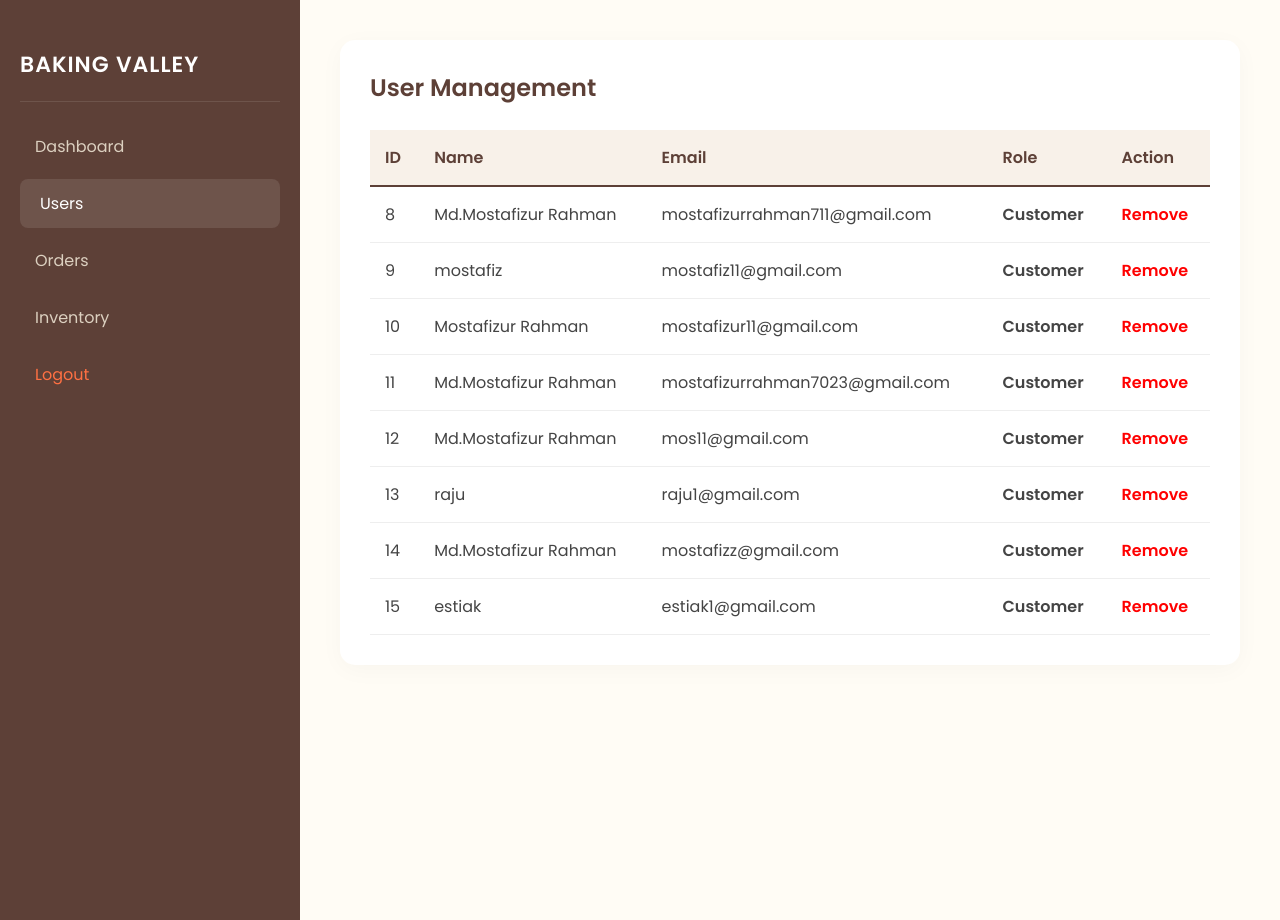
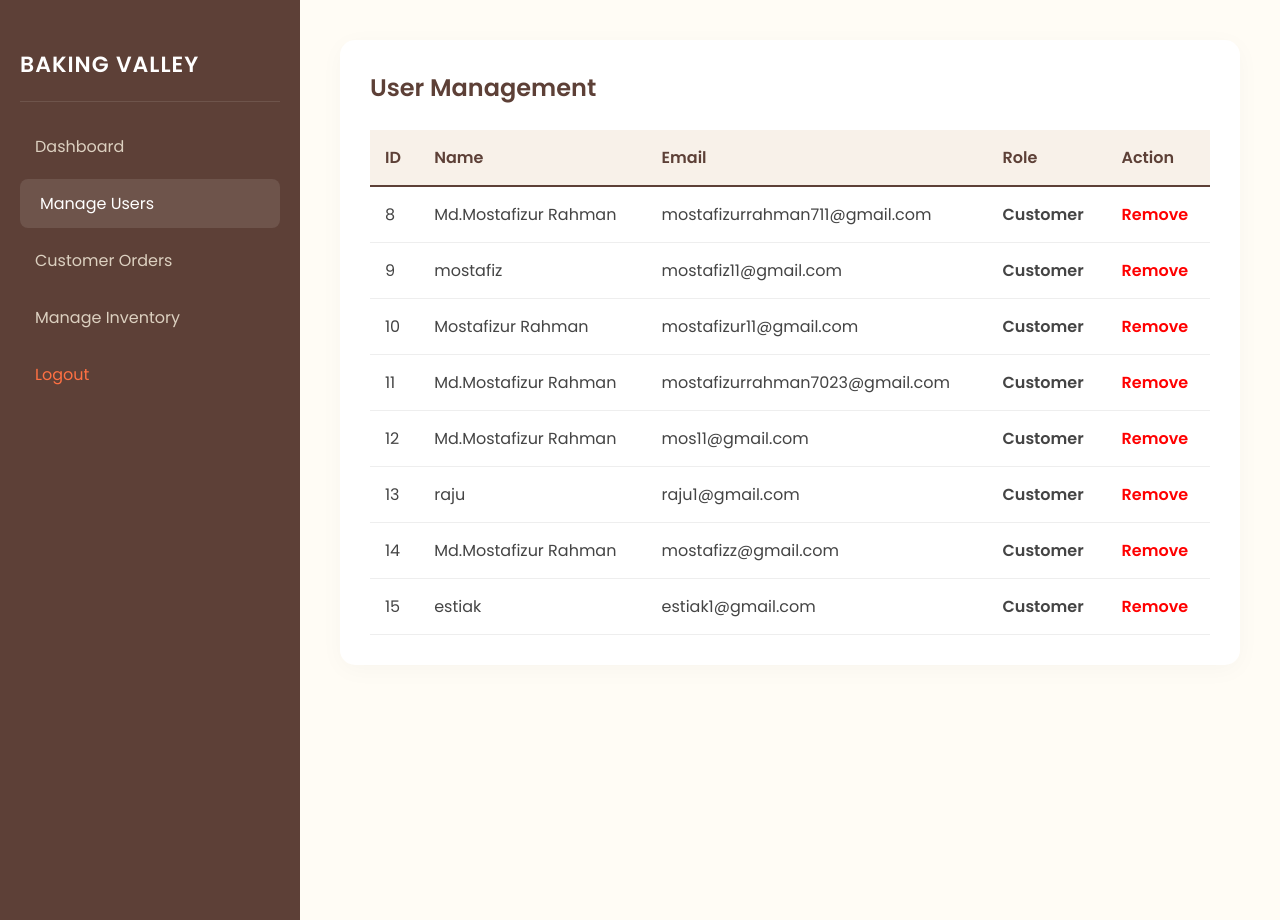
Before and after one commit to rauf105/ONLINEBAKERY, a PHP site: page /View/manage_users.php in a window 1280 px wide. Run offline with PHP 8.4, Linux system fonts and the light colour scheme; a user stored in the database is signed in; data comes from the database, SQL or seed files in the repository.

Commit message:
admin dashboard

```diff
--- a/View/customer_orders.php
+++ b/View/customer_orders.php
@@ -18,8 +18,8 @@ if(!isset($_SESSION['role']) || $_SESSION['role'] != 'Admin') {
         <h2>BAKING VALLEY</h2>
         <a href="admin.php">Dashboard</a>
         <a href="manage_users.php">Users</a>
-        <a href="customer_orders.php" class="active">Orders</a>
-        <a href="manage_inventory.php">Inventory</a>
+        <a href="customer_orders.php" class="active">Customer Orders</a>
+        <a href="manage_inventory.php">Manage Inventory</a>
         <a href="../Controller/logout.php" style="color:#ff7043">Logout</a>
     </div>
 
--- a/View/manage_inventory.php
+++ b/View/manage_inventory.php
@@ -61,9 +61,9 @@ if(isset($_POST['add_product'])) {
 
     <div class="sidebar">
         <h3>BAKING VALLEY</h3>
-        <p style="font-size: 12px; color: #bc8f8f;">Administrator Panel</p>
+        <p style="font-size: 12px; color: #bc8f8f;">Admin Panel</p>
         <hr style="opacity: 0.1;">
-        <a href="admin.php">Dashboard Home</a>
+        <a href="admin.php">Dashboard</a>
         <a href="customer_orders.php">Customer Orders</a>
         <a href="manage_inventory.php" class="active">Manage Inventory</a>
         <a href="manage_users.php">Manage Users</a> <a href="../Controller/logout.php" style="color: #ffab91; margin-top: 20px; display: block;">Logout</a>
@@ -79,7 +79,7 @@ if(isset($_POST['add_product'])) {
                         <option value="Cake">Cake</option>
                         <option value="Cream">Cream</option>
                         <option value="Tools">Tools</option>
-                        <option value="Biscuits">Biscuits</option>
+
                     </select>
                 </div>
                 <div style="display: flex; gap: 15px;">
--- a/View/manage_users.php
+++ b/View/manage_users.php
@@ -10,10 +10,10 @@ if(!isset($_SESSION['role']) || $_SESSION['role'] != 'Admin') { header("Location
 <body>
     <div class="sidebar">
         <h2>BAKING VALLEY</h2>
-        <a href="admin.php">Dashboard</a>
-        <a href="manage_users.php" class="active">Users</a>
-        <a href="customer_orders.php">Orders</a>
-        <a href="manage_inventory.php">Inventory</a>
+        <a href="admin.php">Dashboard </a>
+        <a href="manage_users.php" class="active">Manage Users</a>
+        <a href="customer_orders.php">Customer Orders</a>
+        <a href="manage_inventory.php">Manage Inventory</a>
         <a href="../Controller/logout.php" style="color:#ff7043">Logout</a>
     </div>
     <div class="main">
```
